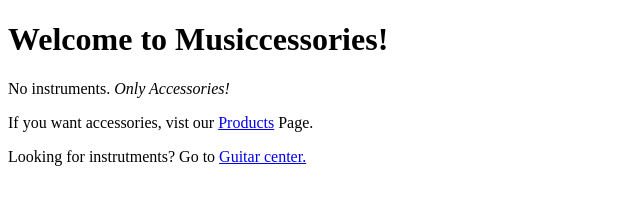
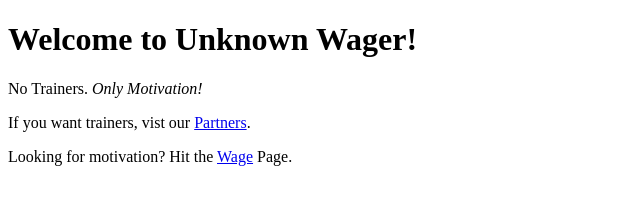
Before and after one commit to jklop2040/hw1, a plain HTML site: page index.html in a window 1280 px wide. Shown: the whole page, without its empty margins (0-640 px from the left). Drawn offline with Linux system fonts and the light colour scheme.

Commit message:
Added circular links to pages

```diff
--- a/index.html
+++ b/index.html
@@ -1,17 +1,17 @@
 <!DOCTYPE html>
 <html>
     <head>
-        <title>Musiccessories Store</title>
+        <title>Unknown Wager</title>
     </head>
     <body>
 
-        <h1> Welcome to Musiccessories!</h1>
+        <h1> Welcome to Unknown Wager!</h1>
 
-        <P>No instruments. <em>Only Accessories!</em></P>
+        <P>No Trainers. <em>Only Motivation!</em></P>
 
-<p>If you want accessories, vist our <a href="products.html">Products</a> Page.</p>
+        <p>If you want trainers, vist our <a href="page2.html">Partners</a>.</p>
 
-        <p>Looking for instrutments? Go to <a href="http://guitarcenter.com">Guitar center.</a></p>
+        <p>Looking for motivation? Hit the <a href="page3.html">Wage</a> Page.</p>
 
     </body>
 </html>
```
Also changed, not shown: page2.html (+4 -6 lines), page3.html (+6 -5 lines).
